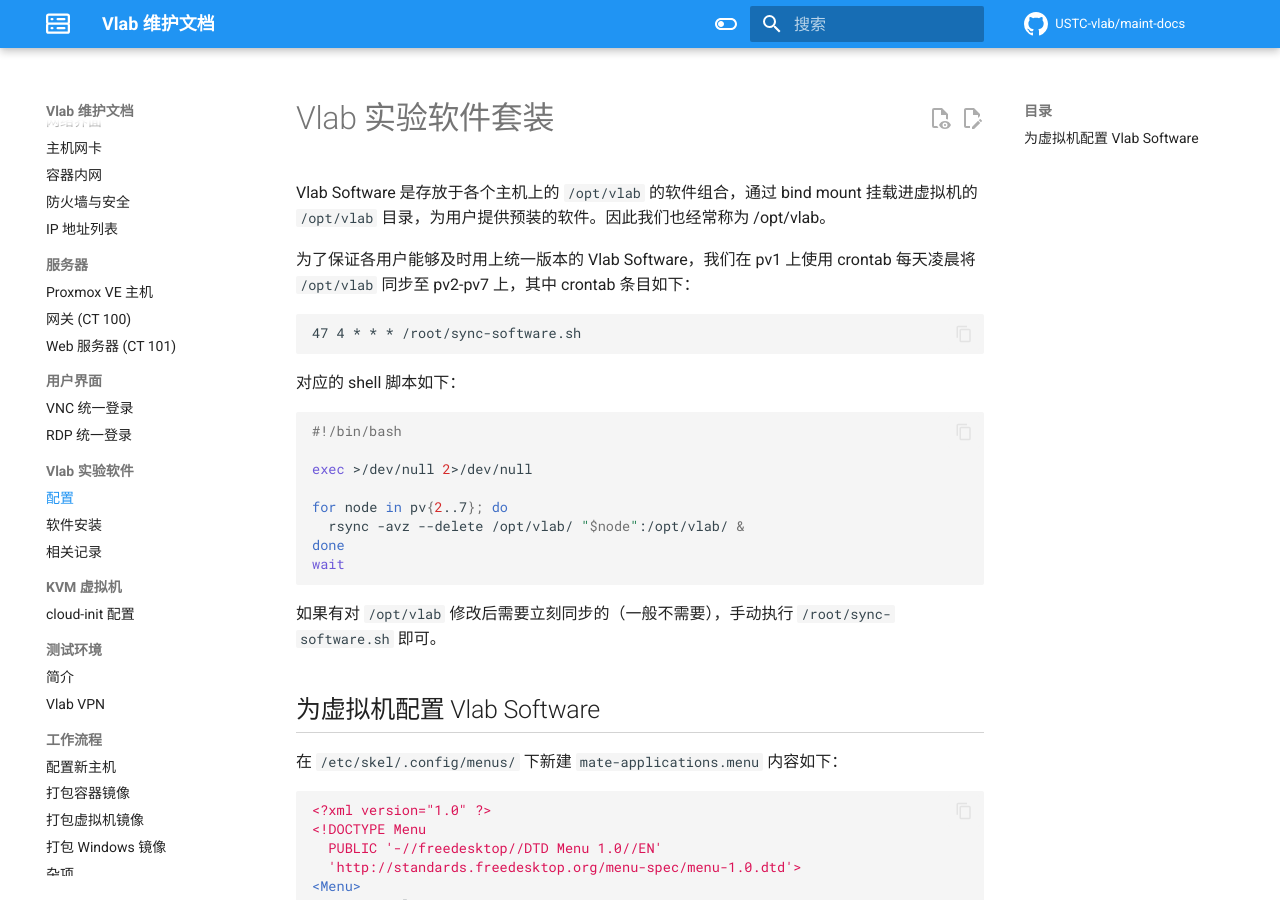
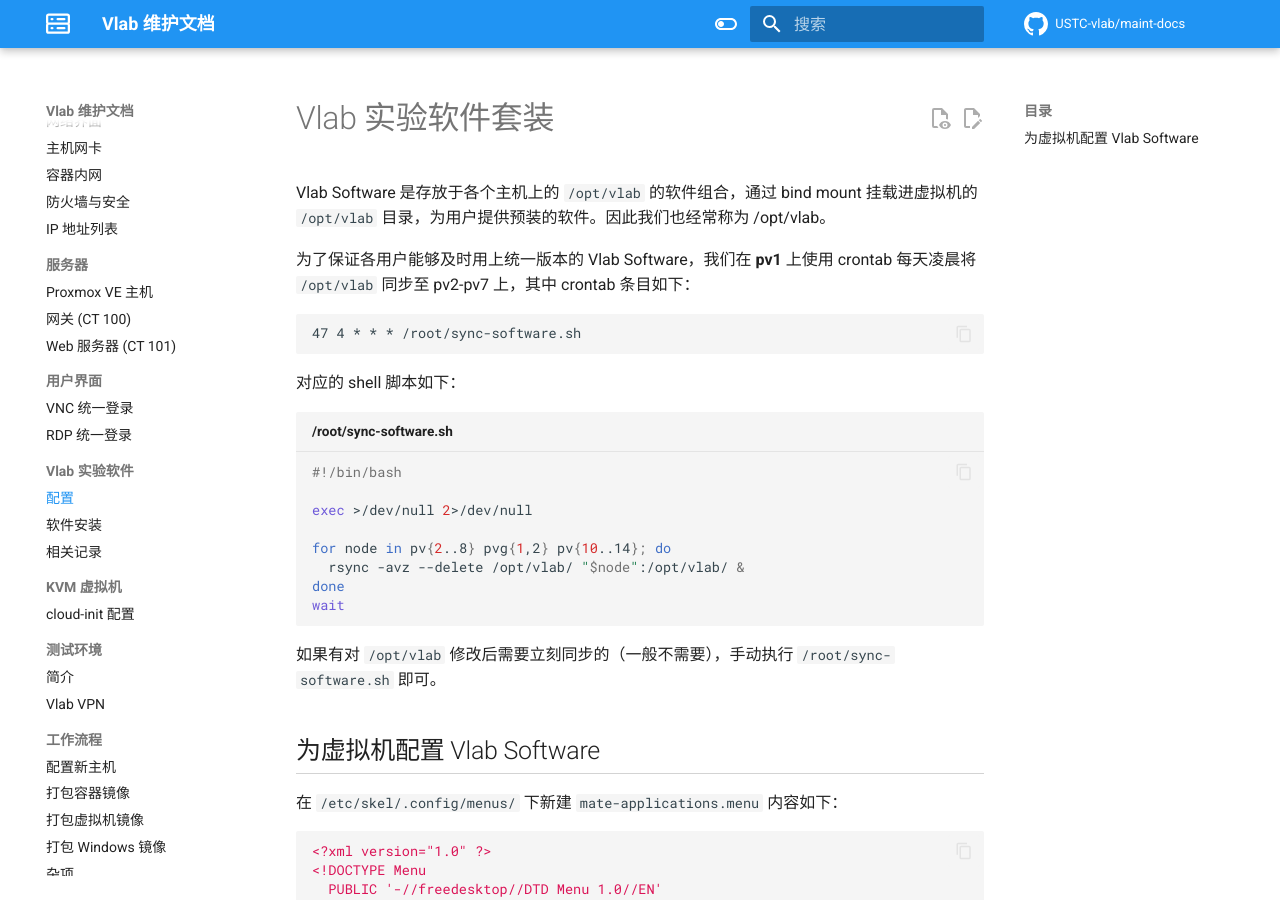
Before and after one commit to USTC-vlab/maint-docs, an MkDocs documentation site: the page built from docs/vlab-software/index.md, in a window 1280 px wide and 900 px high. Built offline with MkDocs 1.6.1 and Material for MkDocs 9.7.7, drawn with Linux system fonts in a browser that asks for light colours; comment, search, counter and statistics services are not loaded.

Commit message:
vlab-software: Update sync-software.sh content

````diff
--- a/docs/vlab-software/index.md
+++ b/docs/vlab-software/index.md
@@ -2,7 +2,7 @@
 
 Vlab Software 是存放于各个主机上的 `/opt/vlab` 的软件组合，通过 bind mount 挂载进虚拟机的 `/opt/vlab` 目录，为用户提供预装的软件。因此我们也经常称为 /opt/vlab。
 
-为了保证各用户能够及时用上统一版本的 Vlab Software，我们在 pv1 上使用 crontab 每天凌晨将 `/opt/vlab` 同步至 pv2-pv7 上，其中 crontab 条目如下：
+为了保证各用户能够及时用上统一版本的 Vlab Software，我们在 **pv1** 上使用 crontab 每天凌晨将 `/opt/vlab` 同步至 pv2-pv7 上，其中 crontab 条目如下：
 
 ```crontab
 47 4 * * * /root/sync-software.sh
@@ -10,12 +10,12 @@
 
 对应的 shell 脚本如下：
 
-```shell
+```shell title="/root/sync-software.sh"
 #!/bin/bash
 
 exec >/dev/null 2>/dev/null
 
-for node in pv{2..7}; do
+for node in pv{2..8} pvg{1,2} pv{10..14}; do
   rsync -avz --delete /opt/vlab/ "$node":/opt/vlab/ &
 done
 wait
````
